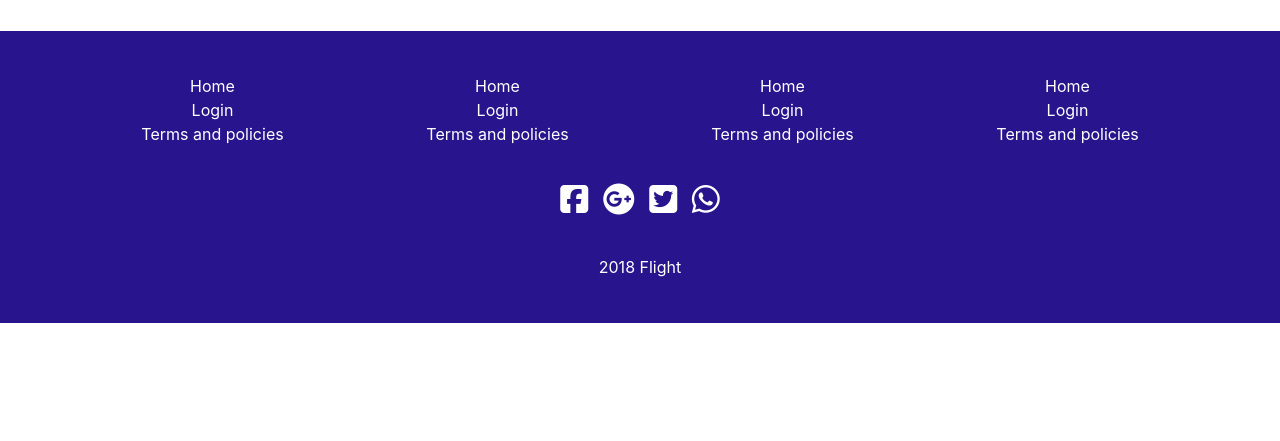
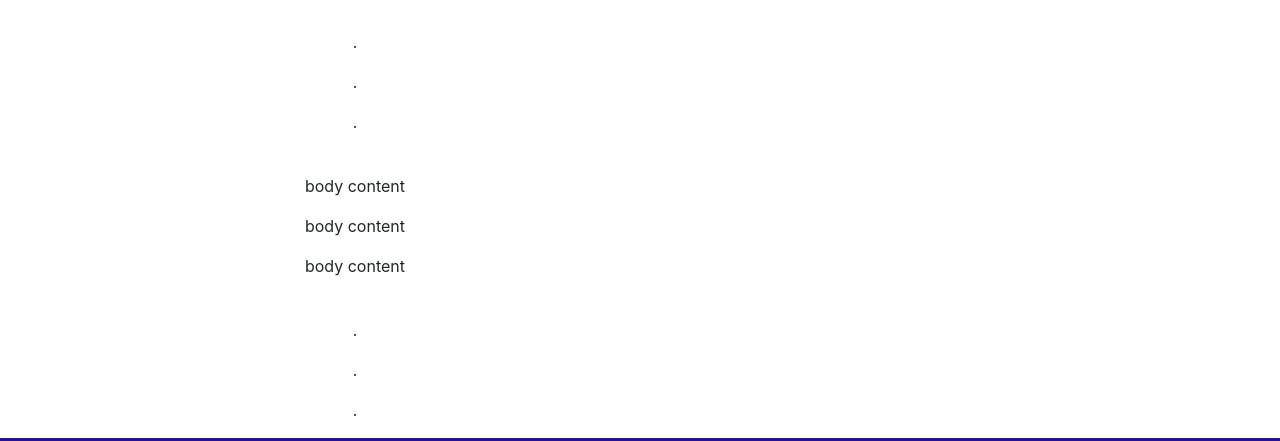
Before and after one commit to Mayank-shanu/sample-homepage-1, a plain HTML site: page index.html in a window 1280 px wide. Shown: the part 602-1043 px from the top of the page. Before the commit the page ends 925 px from the top, so only its background shows below. Drawn offline with nearby package versions, Linux system fonts and the light colour scheme.

Commit message:
completed page

```diff
--- a/index.html
+++ b/index.html
@@ -6,9 +6,9 @@
     </head>
     <style media="screen">
       .jumbotron{
-        background: url(http://freenaturestock.s3.amazonaws.com/1075.jpg) center center ;
+        background: url(http://freenaturestock.s3.amazonaws.com/1075.jpg);
         height: 600px;
-        background-size: cover;
+        background-size: 100% 100%;
       }
       .jumbo_logo{
         width: 55px;
@@ -91,8 +91,16 @@
 
             <div class="container">
               <div class="row">
-                <div class="col-6">
-
+                <div class="col-6" style="text-align:center;">
+                    <p>.</p>
+                    <p>.</p>
+                    <p>.</p><br/>
+                    <p>body content</p>
+                    <p>body content</p>
+                    <p>body content</p><br/>
+                    <p>.</p>
+                    <p>.</p>
+                    <p>.</p>
                 </div>
               </div>
             </div>
```
